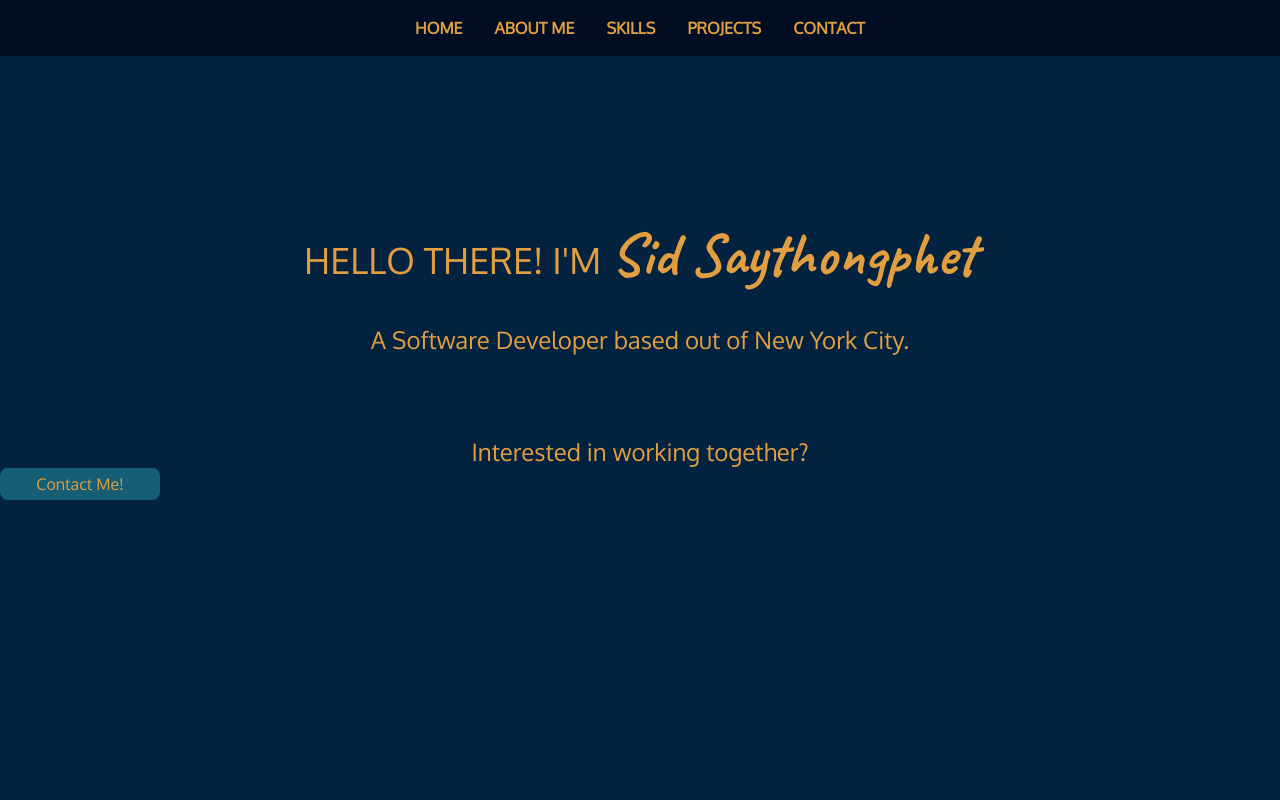
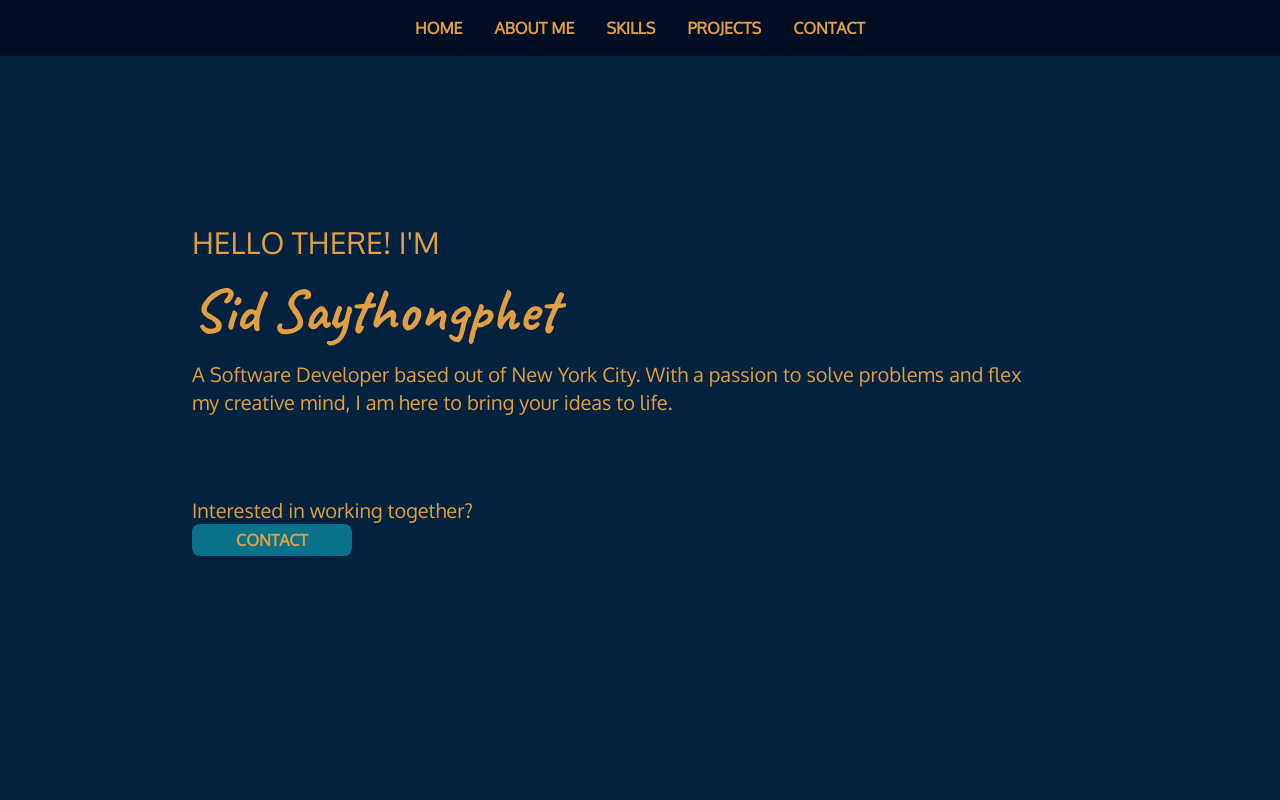
Before and after one commit to SidSaythongphet/ss_portfolio, a React (Vite) app: page / in a window 1280 px wide. Shown: the top 800 px of the page. Built offline with nearby package versions, Linux system fonts and the light colour scheme.

Commit message:
align hero component and add short bio

```diff
--- a/src/component/Hero.jsx
+++ b/src/component/Hero.jsx
@@ -1,12 +1,18 @@
 import React from 'react'
+import { Link } from 'react-scroll'
 
 const Hero = () => {
   return (
-    <div id='hero' class='flex flex-col h-screen bg-secondary justify-start pt-28'>
-      <h1 class='font-oxygen text-center text-4xl sm:text-4xl pt-24 sm:pt-28'>HELLO THERE! I'M <span class='font-caveat text-5xl sm:text-6xl pt-20'>Sid Saythongphet</span></h1>
-      <h1 class='font-oxygen text-center text-2xl sm:text-2xl pt-10'>A Software Developer based out of New York City.</h1>
-      <h1 class='font-oxygen text-center text-2xl sm:text-2xl pt-20'>Interested in working together?</h1>
-      <button class='bg-cyan-800 w-40 rounded-lg px-3 py-1'>Contact Me!</button>
+    <div id='hero' class='flex flex-col h-screen bg-secondary pt-28 px-12 md:px-48'>
+      <h1 class='font-oxygen text-2xl sm:text-3xl pt-24 sm:pt-28'>HELLO THERE! I'M </h1>
+      <h1 class='font-caveat text-5xl sm:text-6xl pt-5'>Sid Saythongphet</h1>
+      <h1 class='font-oxygen text-lg sm:text-xl pt-5 pr-12'>A Software Developer based out of New York City. With a passion to solve problems and flex my creative mind, I am here to bring your ideas to life.</h1>
+      <h1 class='font-oxygen text-lg sm:text-xl pt-20'>Interested in working together?</h1>
+      <button class='bg-accent w-40 rounded-lg font-bold px-3 py-1'>
+        <Link activeClass="active" to="contact" spy={true} smooth={true} duration={500}>
+          CONTACT
+        </Link>
+      </button>
     </div>
   )
 }
```
